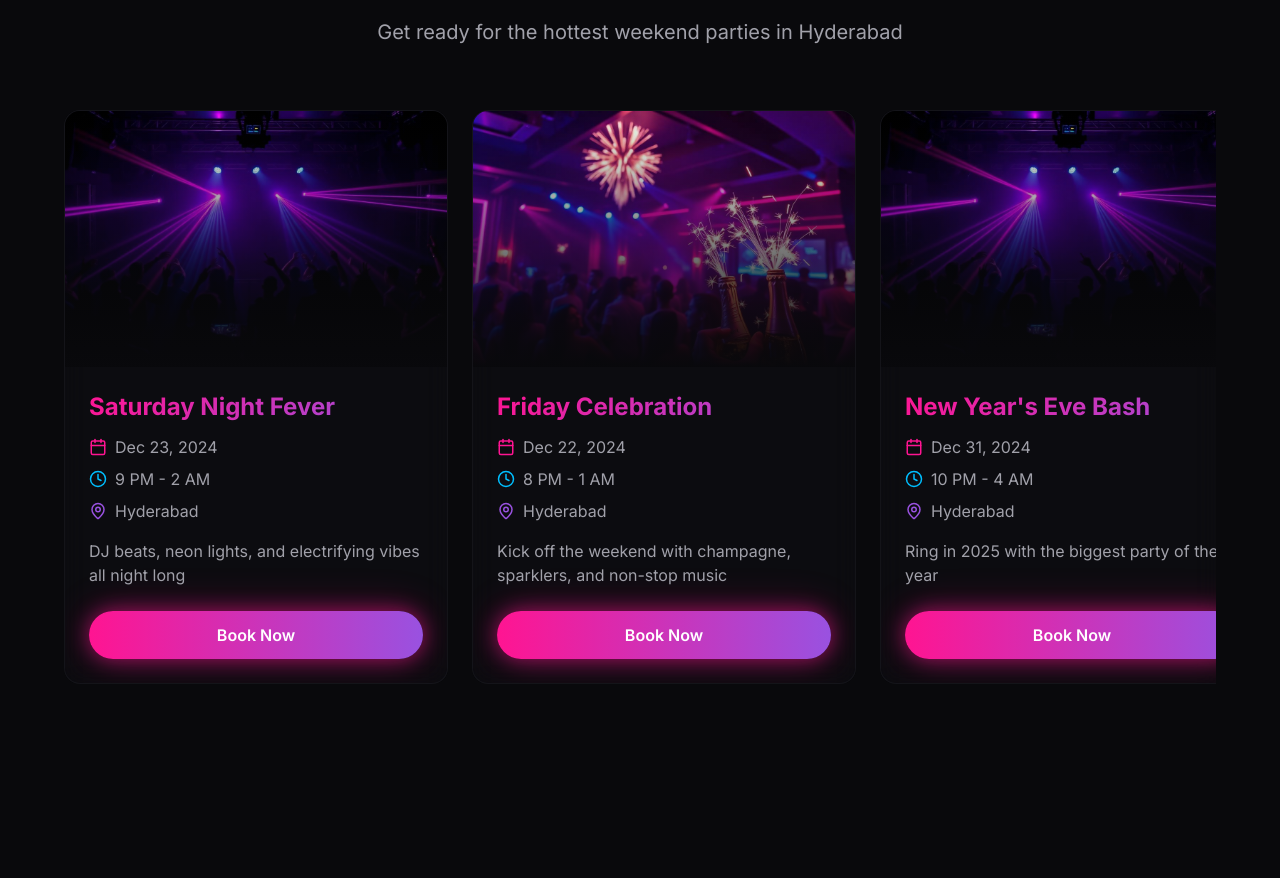
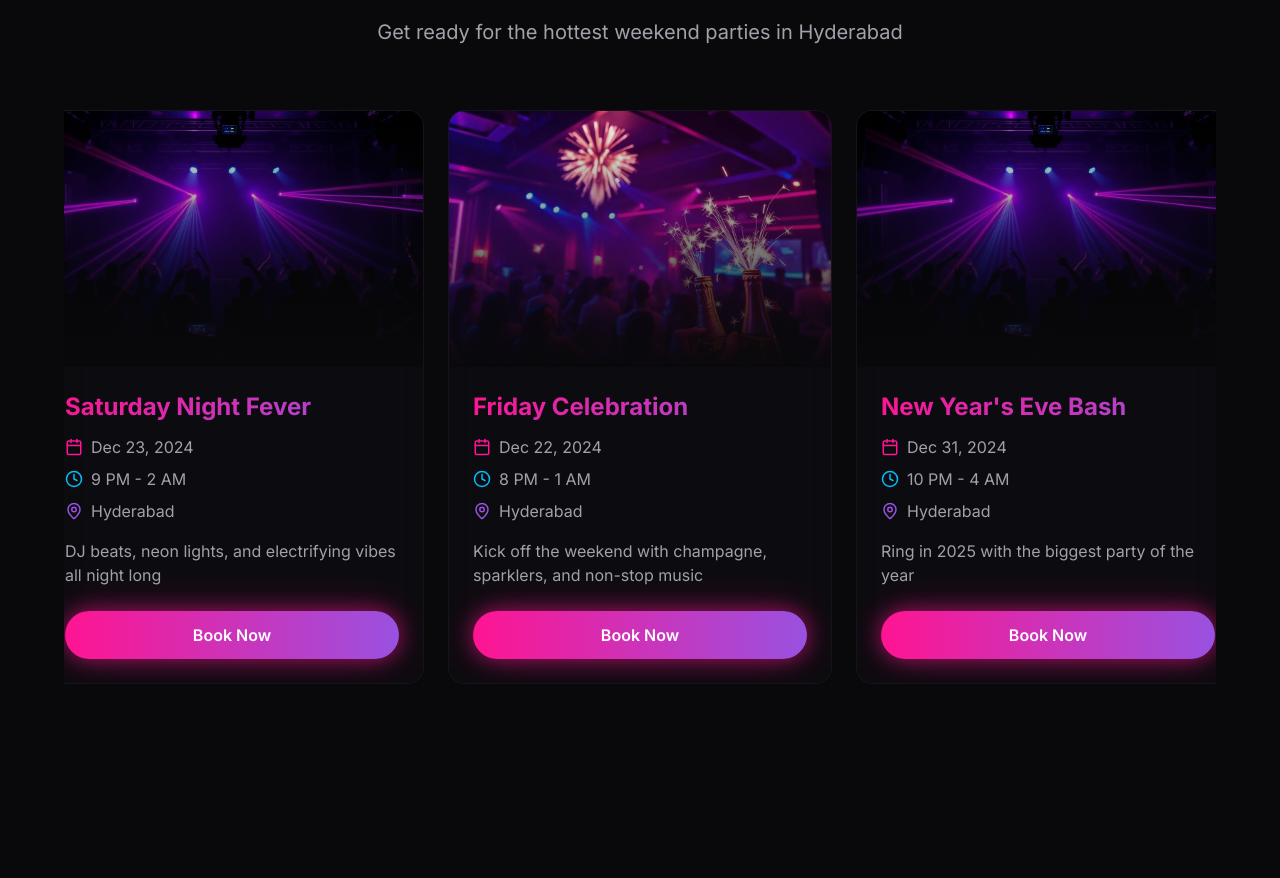
Before and after one commit to quantacreww/ravora-glow-events, a React (Vite) app: page / in a window 1280 px wide. Shown: the part 1570-2448 px from the top of the page. Built offline with nearby package versions, Linux system fonts and the light colour scheme; the HTML template or start-up script is replaced by a standard one.

Commit message:
Update EventsSection.tsx

```diff
--- a/src/components/EventsSection.tsx
+++ b/src/components/EventsSection.tsx
@@ -24,7 +24,7 @@ const EventsSection = () => {
           </p>
         </motion.div>
 
-        <div className="flex overflow-x-auto gap-6 pb-8 snap-x snap-mandatory [&::-webkit-scrollbar]:hidden [-ms-overflow-style:none] [scrollbar-width:none]">
+        <div className="flex overflow-x-auto gap-6 pb-8 snap-x snap-mandatory [&::-webkit-scrollbar]:hidden [-ms-overflow-style:none] [scrollbar-width:none] justify-center">
           {eventsData.map((event, index) => (
             <EventCard key={event.id} event={event} index={index} />
           ))}
```
